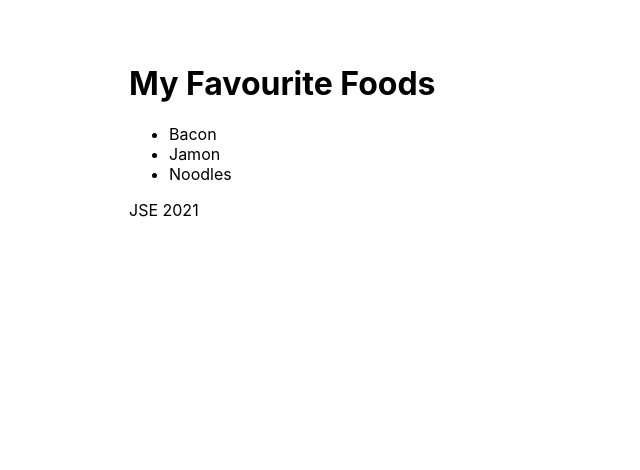
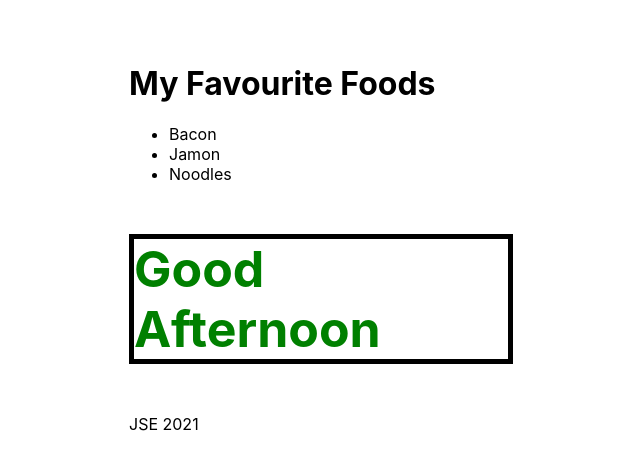
Before and after one commit to josanescod/webdevbootcamp, a React (Create React App) app in the folder react-example/: page / in a window 1280 px wide. Shown: the top 470 px of the page, without its empty margins (191-831 px from the left). Built offline with nearby package versions, Linux system fonts and the light colour scheme.

Commit message:
React components

```diff
--- a/react-example/src/App.css
+++ b/react-example/src/App.css
@@ -36,3 +36,12 @@
     transform: rotate(360deg);
   }
 }
+
+
+.heading {
+  font-size : 50px;
+  font-weight: bold;
+  border: 5px solid black;
+  margin-right: 60%;
+
+}
--- a/react-example/src/components/App.jsx
+++ b/react-example/src/components/App.jsx
@@ -2,12 +2,15 @@
 import Heading from '../components/Heading';
 import List from '../components/List';
 import Footer from '../components/Footer';
+import Greeting from '../components/Greeting';
+
 
 
 function App(){
     return (<div>
                  <Heading />
                  <List />
+                 <Greeting />
                  <Footer />
             </div>
             );
--- /dev/null
+++ b/react-example/src/components/Greeting.jsx
@@ -0,0 +1,31 @@
+import React from "react";
+import '../App.css';
+
+function Greeting() {
+
+    const date = new Date();
+    const currentTime = date.getHours();
+    let greeting;
+    const customStyle = {
+        color: ""
+    }
+
+    if (currentTime < 12) {
+        greeting = "Good Morning";
+        customStyle.color = "red";
+    } else if (currentTime < 18) {
+        greeting = "Good Afternoon";
+        customStyle.color = "green";
+
+    } else {
+        greeting = "Good Evening";
+        customStyle.color = "blue";
+    }
+
+    return (
+            <p className="heading" style={customStyle}>{greeting}</p>
+
+   );
+
+}
+export default Greeting;
--- a/react-example/src/index.css
+++ b/react-example/src/index.css
@@ -14,10 +14,3 @@
   font-family: source-code-pro, Menlo, Monaco, Consolas, 'Courier New',
     monospace;
 }
-
-.heading {
-  font-size : 50px;
-  font-weight: bold;
-  border-bottom: 5px solid black;
-
-}
```
